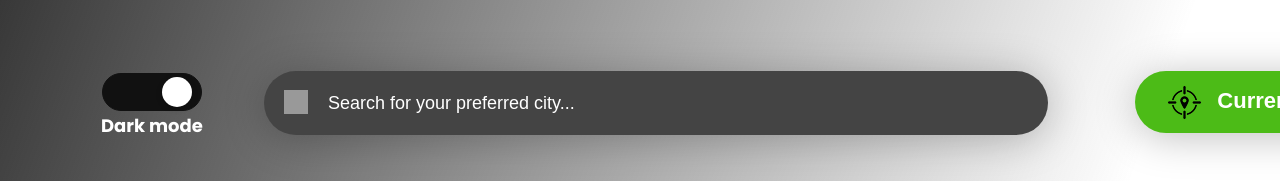
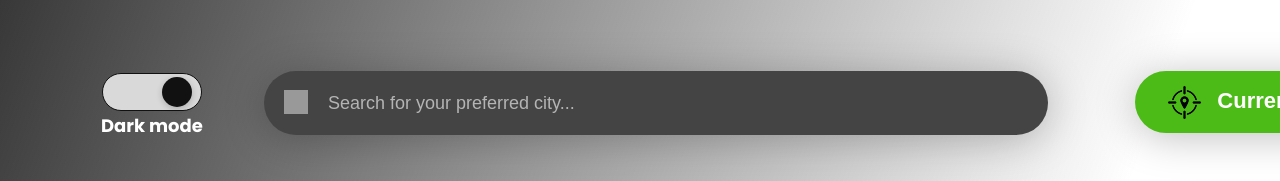
Before and after one commit to Ahmed-Alanaswah/weather-dashboard, a Nuxt app: page / in a window 1280 px wide. Shown: the top 181 px of the page. Built offline with nearby package versions, Linux system fonts and the light colour scheme; no server answers; grey boxes are pictures that could not be loaded.

Commit message:
weather dashoard add toggle theme

```diff
--- a/app/components/SearchBar.vue
+++ b/app/components/SearchBar.vue
@@ -52,10 +52,7 @@ watch(
 </script>
 
 <style scoped>
-/* .search-bar {
-  display: flex;
-  gap: 8px;
-} */
+
 .search-bar {
   display: flex;
 }
@@ -92,7 +89,15 @@ watch(
 .search-input-wrapper input {
   color: var(--card-color, #ffffff);
 }
-.search-input-wrapper input::placeholder {
-  color: var(--card-color, rgba(255, 255, 255, 0.6));
+
+.theme-light .search-input-wrapper input {
+  border: 1px solid #111;
+}
+
+.theme-dark .search-input-wrapper input::placeholder {
+  color: rgba(255, 255, 255, 0.6);
+}
+.theme-light .search-input-wrapper input::placeholder {
+  color: #111;
 }
 </style>
--- a/app/components/ToggleThemeMode.vue
+++ b/app/components/ToggleThemeMode.vue
@@ -43,7 +43,7 @@ function toggle() {
   width: 100px;
   height: 38.61px;
   border-radius: 40px;
-  background: var(--toggle-track-bg, #d9d9d9);
+  background: #d9d9d9;
   display: inline-flex;
   align-items: center;
   padding: 4px;
@@ -51,21 +51,19 @@ function toggle() {
   transition: background 200ms ease;
 }
 .track.on {
-  background: var(--toggle-track-on-bg, #d9d9d9);
   border: 1px solid var(--toggle-track-on-bg, #000000);
 }
 .thumb {
   width: 30px;
   height: 30px;
   border-radius: 50%;
-  background: var(--thumb-bg, #111);
+  background: #111;
   box-shadow: 0 2px 6px rgba(0, 0, 0, 0.2);
   transform: translateX(5px);
   transition: transform 200ms ease, background 200ms ease;
 }
 .thumb.on {
   transform: translateX(55px);
-  background: var(--thumb-on-bg, #ffffff);
 }
 .toggle-label {
   font-style: normal;
--- a/app/layouts/default.vue
+++ b/app/layouts/default.vue
@@ -50,11 +50,7 @@ body {
 
 /* light theme body override */
 .theme-light body {
-  background: linear-gradient(
-    112.65deg,
-    #ffffff 0.28%,
-    rgba(70, 97, 115, 0) 178.65%
-  );
+  background: linear-gradient(112.65deg, #ffffff 0.28%, #466173 178.65%);
 }
 
 .layout-container {
```
